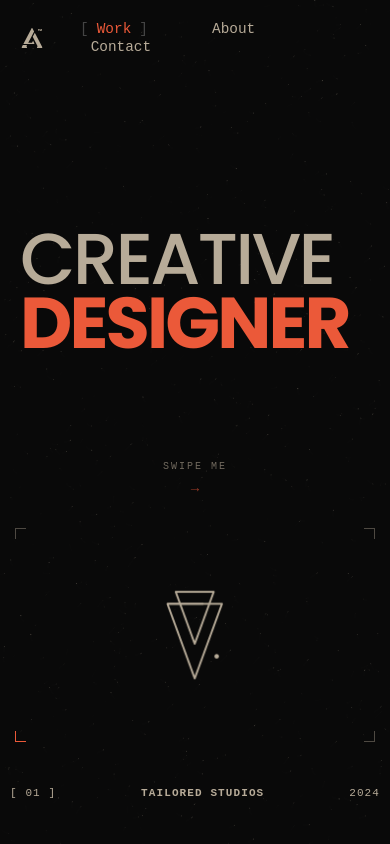
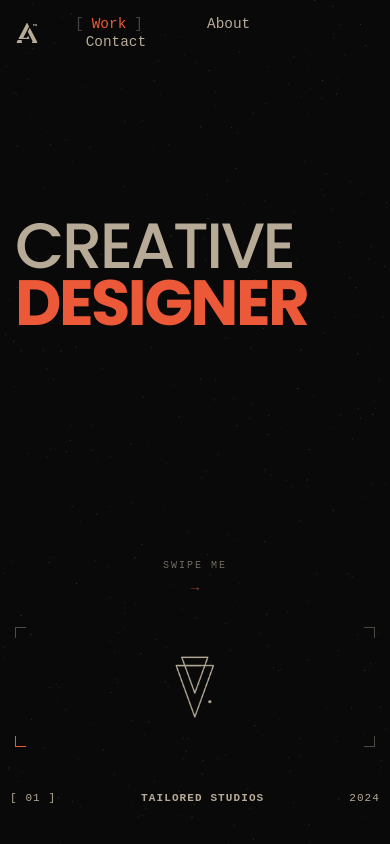
Before and after one commit to RomyTan/artlan, a website built with Vite: page index.html in a window 390 px wide. Built offline with nearby package versions, Linux system fonts and the light colour scheme; animation ran at ten frames a second.

Commit message:
fix: smaller mobile view

```diff
--- a/src/style.css
+++ b/src/style.css
@@ -280,11 +280,15 @@ body {
   body {
     display: block;
     min-height: 100vh;
-    padding: 0 20px;
+    padding: 0 15px;
+    overflow-x: hidden;
   }
 
   .navbar {
-    padding: 20px 0;
+    display: flex;
+    justify-content: space-between;
+    align-items: center;
+    padding: 15px 0;
     width: 100%;
   }
 
@@ -296,12 +300,12 @@ body {
 
   .hero h1 .T1,
   .hero h1 .T2 {
-    font-size: 72px; /* Perkecil font di HP biar nggak kepotong */
+    font-size: 64px; /* Perkecil font di HP biar nggak kepotong */
     line-height: 0.9;
   }
 
   .hero h1 .T3 {
-    font-size: 48px;
+    font-size: 42px;
     line-height: 1;
   }
 
@@ -337,7 +341,7 @@ body {
   .projects {
     margin-top: 0;
     position: fixed;
-    bottom: 5px;
+    bottom: 0;
     left: 0;
     width: 100%;
     z-index: 10;
@@ -358,13 +362,14 @@ body {
   }
 
   .project-item {
-    flex: 0 0 100vw; /* Setiap project ngambil 85% lebar layar */
+    flex: 0 0 100%; /* lebar layar */
     scroll-snap-align: center; /* Berhenti di tengah */
   }
 
   .project-img {
     width: 100%;
     aspect-ratio: 16/10;
+    max-height: 150px;
   }
 
   .swipe-hint {
```
